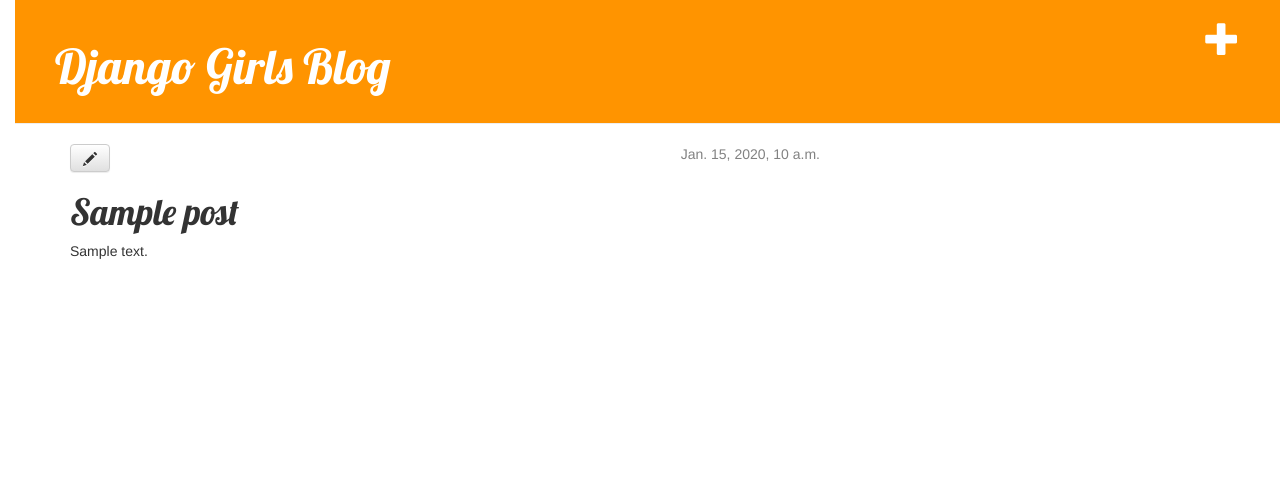
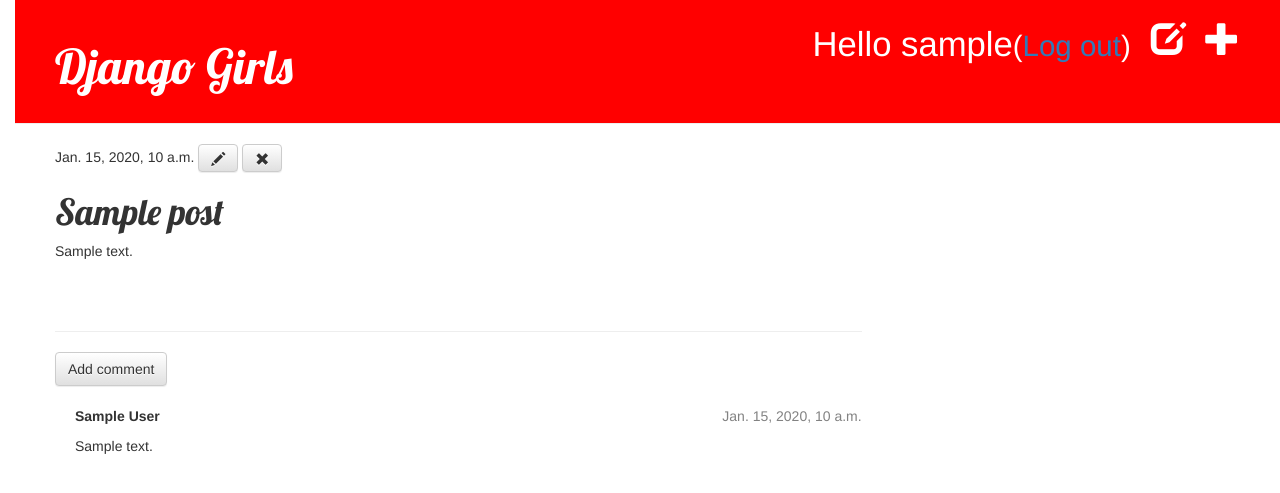
Before and after one commit to diane4144/my-first-blog, a Django app: page /post/1/ in a window 1280 px wide. Shown: the top 493 px of the page. Run offline with Django 3.2, Linux system fonts and the light colour scheme; a user stored in the database is signed in; tables that the repository leaves empty hold one stand-in row (values such as "Sample post"); some libraries are stand-ins or nearby versions.

Commit message:
complete blog site

```diff
--- a/blog/admin.py
+++ b/blog/admin.py
@@ -1,5 +1,5 @@
 from django.contrib import admin
-
-from .models import Post
+from .models import Post, Comment
 
 admin.site.register(Post)
+admin.site.register(Comment)
--- a/blog/models.py
+++ b/blog/models.py
@@ -17,3 +17,20 @@ class Post(models.Model):
 
     def __str__(self):
         return self.title
+
+class Comment(models.Model):
+    post = models.ForeignKey('blog.Post', related_name='comments')
+    author = models.CharField(max_length=200)
+    text = models.TextField()
+    created_date = models.DateTimeField(default=timezone.now)
+    approved_comment = models.BooleanField(default=False)
+
+    def approve(self):
+        self.approved_comment = True
+        self.save()
+
+    def __str__(self):
+        return self.text
+
+def approved_comments(self):
+    return self.comments.filter(approved_comment=True)
--- a/blog/static/css/blog.css
+++ b/blog/static/css/blog.css
@@ -8,7 +8,7 @@ body {
 }
 
 .page-header {
-    background-color: #ff9400;
+    background-color: #ff0000;
     margin-top: 0;
     padding: 20px 20px 20px 40px;
 }
@@ -54,3 +54,7 @@ h1, h2, h3, h4 {
 .post h1 a, .post h1 a:visited {
     color: #000000;
 }
+
+.comment {
+    margin: 20px 0px 20px 20px;
+}
--- a/blog/templates/blog/base.html
+++ b/blog/templates/blog/base.html
@@ -20,10 +20,14 @@
         <div class="page-header">
             {% if user.is_authenticated %}
             <a href="{% url 'post_new' %}" class="top-menu"><span class="glyphicon glyphicon-plus"></span></a>
+            <a href="{% url 'post_draft_list' %}" class="top-menu"><span class="glyphicon glyphicon-edit"></span></a>
+            <p class="top-menu">Hello {{ user.username }}<small>(<a href="{% url 'django.contrib.auth.views.logout' %}">Log out</a>)</small></p>
+            {% else %}
+            <a href="{% url 'django.contrib.auth.views.login' %}" class="top-menu"><span class="glyphicon glyphicon-lock"></span></a>
             {% endif %}
-        <h1><a href="/">Django Girls Blog</a></h1>
+            <h1><a href="{% url 'blog.views.post_list' %}">Django Girls</a></h1>
         </div>
-    <div class="content container">
+        <div class="content">
             <div class="row">
                 <div class="col-md-8">
                 {% block content %}
--- a/blog/templates/blog/post_detail.html
+++ b/blog/templates/blog/post_detail.html
@@ -1,14 +1,40 @@
 {% extends 'blog/base.html' %}
 
 {% block content %}
-    <div class="post">
-        {% if post.published_date %}
-            <div class="date">
-                {{ post.published_date }}
-            </div>
+
+  	<div class="post">
+  		{% if user.is_authenticated %}
+        	{% if post.published_date %}
+    			{{ post.published_date }}
+			{% else %}
+
+    			<a class="btn btn-default" href="{% url 'blog.views.post_publish' pk=post.pk %}">Publish</a>
+			{% endif %}
+        		<a class="btn btn-default" href="{% url 'post_edit' pk=post.pk %}"><span class="glyphicon  glyphicon-pencil"></span></a>
+        		<a class="btn btn-default" href="{% url 'post_remove' pk=post.pk %}"><span class="glyphicon glyphicon-remove"></span></a>
         {% endif %}
-        <a class="btn btn-default" href="{% url 'post_edit' pk=post.pk %}"><span class="glyphicon  glyphicon-pencil"></span></a>
-        <h1>{{ post.title }}</h1>
-        <p>{{ post.text|linebreaks }}</p>
-    </div>
+    <h1>{{ post.title }}</h1>
+    <p>{{ post.text|linebreaks }}</p>
+
+  	</div>
+
+    <hr>
+    <a class="btn btn-default" href="{% url 'add_comment_to_post' pk=post.pk %}">Add comment</a>
+    {% for comment in post.comments.all %}
+      {% if user.is_authenticated or comment.approved_comment %}
+      <div class="comment">
+        <div class="date">
+            {{ comment.created_date }}
+            {% if not comment.approved_comment %}
+                <a class="btn btn-default" href="{% url 'comment_remove' pk=comment.pk %}"><span class="glyphicon glyphicon-remove"></span></a>
+                <a class="btn btn-default" href="{% url 'comment_approve' pk=comment.pk %}"><span class="glyphicon glyphicon-ok"></span></a>
+            {% endif %}
+        </div>
+        <strong>{{ comment.author }}</strong>
+        <p>{{ comment.text|linebreaks }}</p>
+      </div>
+      {% endif %}
+    {% empty %}
+      <p>No comments here yet :(</p>
+    {% endfor %}
 {% endblock %}
--- a/blog/urls.py
+++ b/blog/urls.py
@@ -7,4 +7,10 @@ urlpatterns = [
     url(r'^post/(?P<pk>[0-9]+)/$', views.post_detail, name='post_detail'),
     url(r'^post/new/$', views.post_new, name='post_new'),
     url(r'^post/(?P<pk>[0-9]+)/edit/$', views.post_edit, name='post_edit'),
+    url(r'^drafts/$', views.post_draft_list, name='post_draft_list'),
+    url(r'^post/(?P<pk>[0-9]+)/publish/$', views.post_publish, name='post_publish'),
+    url(r'^post/(?P<pk>[0-9]+)/remove/$', views.post_remove, name='post_remove'),
+    url(r'^post/(?P<pk>[0-9]+)/comment/$', views.add_comment_to_post, name='add_comment_to_post'),
+    url(r'^comment/(?P<pk>[0-9]+)/approve/$', views.comment_approve, name='comment_approve'),
+	url(r'^comment/(?P<pk>[0-9]+)/remove/$', views.comment_remove, name='comment_remove'),
 ]
--- a/blog/views.py
+++ b/blog/views.py
@@ -1,9 +1,10 @@
 from django.shortcuts import render
 from django.utils import timezone
-from .models import Post
+from .models import Post, Comment
 from django.shortcuts import render, get_object_or_404
-from .forms import PostForm
+from .forms import PostForm, CommentForm
 from django.shortcuts import redirect
+from django.contrib.auth.decorators import login_required
 
 def post_list(request):
 	posts = Post.objects.filter(published_date__lte=timezone.now()).order_by('published_date')
@@ -13,6 +14,7 @@ def post_detail(request, pk):
     post = get_object_or_404(Post, pk=pk)
     return render(request, 'blog/post_detail.html', {'post': post})
 
+@login_required
 def post_new(request):
     if request.method == "POST":
         form = PostForm(request.POST)
@@ -26,6 +28,7 @@ def post_new(request):
         form = PostForm()
     return render(request, 'blog/post_edit.html', {'form': form})
 
+@login_required
 def post_edit(request, pk):
     post = get_object_or_404(Post, pk=pk)
     if request.method == "POST":
@@ -39,3 +42,46 @@ def post_edit(request, pk):
     else:
         form = PostForm(instance=post)
     return render(request, 'blog/post_edit.html', {'form': form})
+
+@login_required
+def post_draft_list(request):
+    posts = Post.objects.filter(published_date__isnull=True).order_by('created_date')
+    return render(request, 'blog/post_draft_list.html', {'posts': posts})
+
+@login_required
+def post_publish(request, pk):
+    post = get_object_or_404(Post, pk=pk)
+    post.publish()
+    return redirect('blog.views.post_detail', pk=pk)
+
+@login_required
+def post_remove(request, pk):
+    post = get_object_or_404(Post, pk=pk)
+    post.delete()
+    return redirect('blog.views.post_list')
+
+def add_comment_to_post(request, pk):
+    post = get_object_or_404(Post, pk=pk)
+    if request.method == "POST":
+        form = CommentForm(request.POST)
+        if form.is_valid():
+            comment = form.save(commit=False)
+            comment.post = post
+            comment.save()
+            return redirect('blog.views.post_detail', pk=post.pk)
+    else:
+        form = CommentForm()
+    return render(request, 'blog/add_comment_to_post.html', {'form': form})
+
+@login_required
+def comment_approve(request, pk):
+    comment = get_object_or_404(Comment, pk=pk)
+    comment.approve()
+    return redirect('blog.views.post_detail', pk=comment.post.pk)
+
+@login_required
+def comment_remove(request, pk):
+    comment = get_object_or_404(Comment, pk=pk)
+    post_pk = comment.post.pk
+    comment.delete()
+    return redirect('blog.views.post_detail', pk=post_pk)
--- a/mysite/settings.py
+++ b/mysite/settings.py
@@ -27,6 +27,7 @@ DEBUG = True
 
 ALLOWED_HOSTS = []
 
+LOGIN_REDIRECT_URL = '/'
 
 # Application definition
 
--- a/mysite/urls.py
+++ b/mysite/urls.py
@@ -1,8 +1,11 @@
 from django.conf.urls import include, url
 from django.contrib import admin
+admin.autodiscover()
 
 urlpatterns = [
 
     url(r'^admin/', include(admin.site.urls)),
+    url(r'^accounts/login/$', 'django.contrib.auth.views.login'),
+    url(r'^accounts/logout/$', 'django.contrib.auth.views.logout', {'next_page': '/'}),
     url(r'', include('blog.urls')),
 ]
```
Also changed, not shown: blog/forms.py (+7 -2 lines), blog/templates/blog/add_comment_to_post.html (added, +9 -0 lines), blog/templates/blog/post_draft_list.html (added, +11 -0 lines), blog/templates/blog/post_list.html (+4 -3 lines), blog/templates/registration/login.html (added, +26 -0 lines), blog/migrations/0002_comment.py (added). Lines whose indentation alone changed are shown as unchanged.
